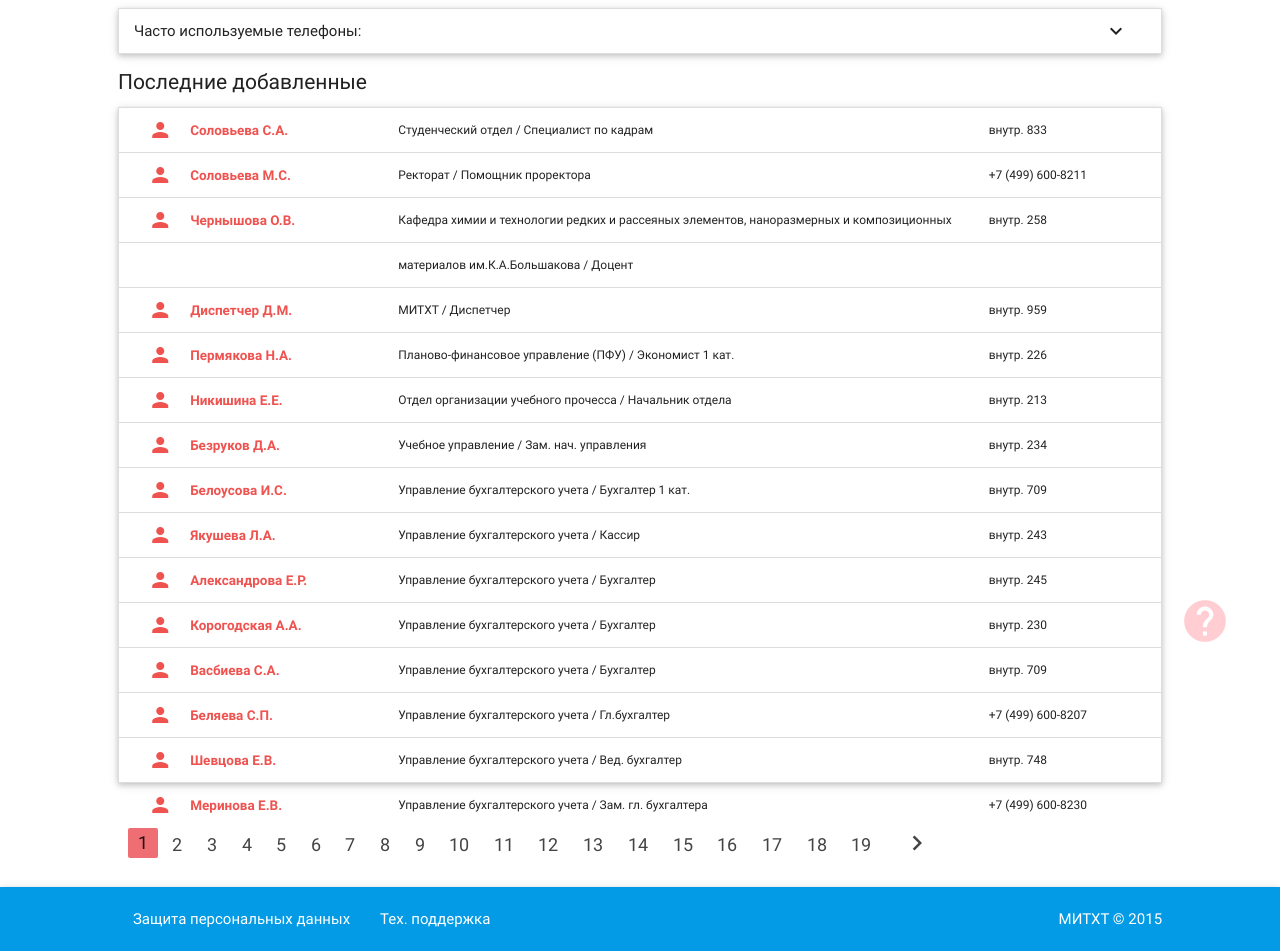
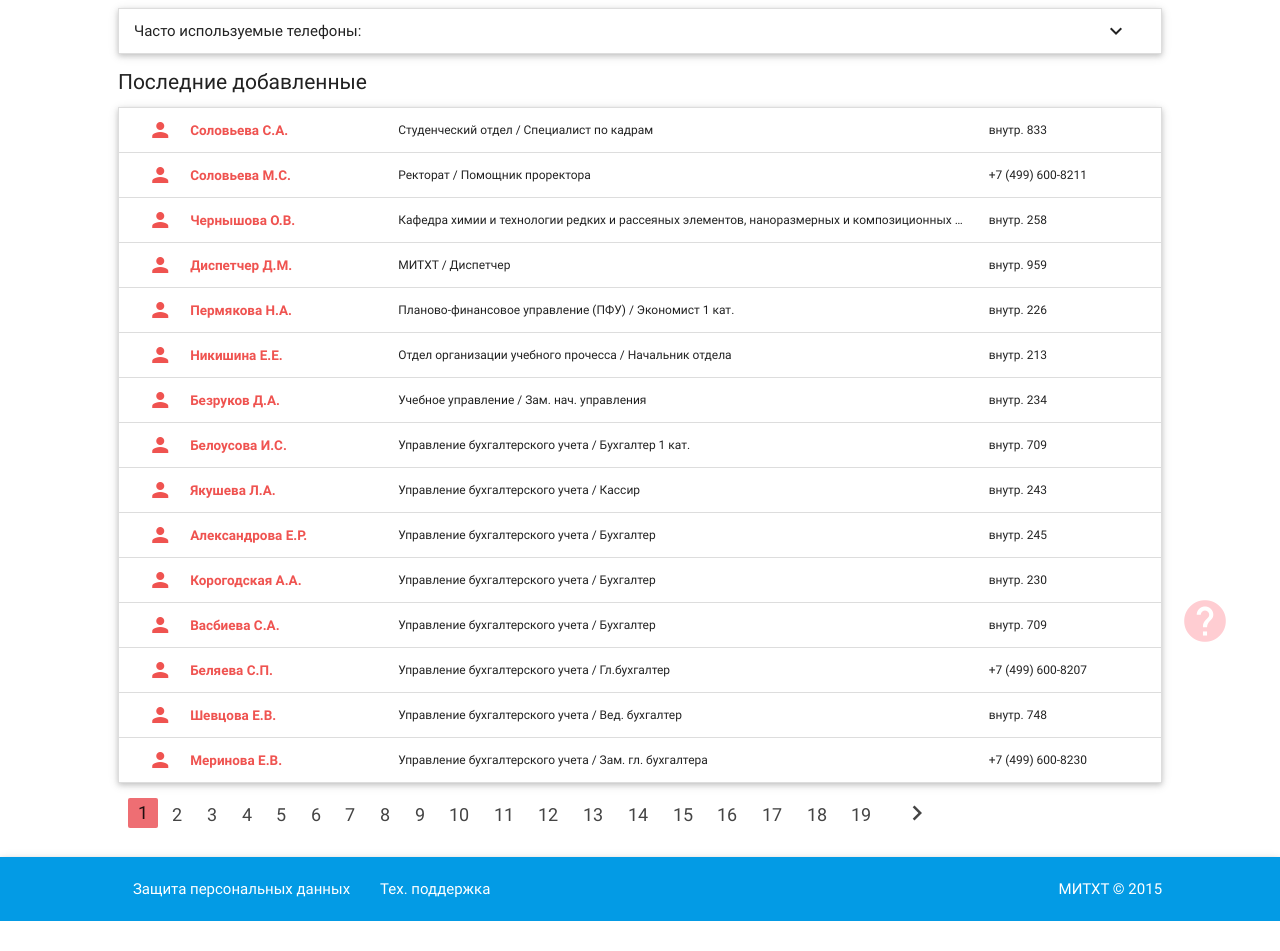
Before and after one commit to skutylev/phones, a Django app: page / in a window 1280 px wide. Shown: the part 84-1035 px from the top of the page. After the commit the page ends 1005 px from the top, so only its background shows below. Run offline with Django 3.2, Linux system fonts and the light colour scheme; data comes from the database, SQL or seed files in the repository; some libraries are stand-ins or nearby versions.

Commit message:
many changes

```diff
--- a/phones/templates/phones/phones.html
+++ b/phones/templates/phones/phones.html
@@ -33,7 +33,7 @@
                 {% endif %}
                 {{ person.last_name}} {{ person.first_name| slice:":1" }}.{{ person.middle_name| slice:":1" }}.
               </div>
-                  <div class="col l7 hide-on-med-and-down" style="font-size: 0.8rem">{{ person.unit.first| slice:":25" }} / {{ person.position.first }}</div>
+                  <div class="col l7 hide-on-med-and-down" style="font-size: 0.8rem"><span class="truncate">{{ person.unit.first| slice:":25" }} / {{ person.position.first }}</span></div>
                   <div class="col l2 m4 right" style="font-size: 0.8rem">
                       {% if person.phone %}
                          <span>{{ person.phone.first }}</span>
--- a/phones/templates/search/search.html
+++ b/phones/templates/search/search.html
@@ -64,7 +64,7 @@
                                                                         {% endif %}
                                                                         {{ person.last_name}} {{ person.first_name| slice:":1" }}.{{ person.middle_name| slice:":1" }}.
                                                                     </div>
-                                                                    <div class="col l7 hide-on-med-and-down" style="font-size: 0.8rem">{{ person.unit.first| slice:":25" }} / {{ person.position.first }}</div>
+                                                                    <div class="col l7 hide-on-med-and-down" style="font-size: 0.8rem"><span class="truncate">{{ person.unit.first| slice:":25" }} / {{ person.position.first }}</span></div>
                                                                     <div class="col l2 m4 right" style="font-size: 0.8rem">
                                                                         {% if person.phone %}
                                                                             <span>{{ person.phone.first }}</span>
```
